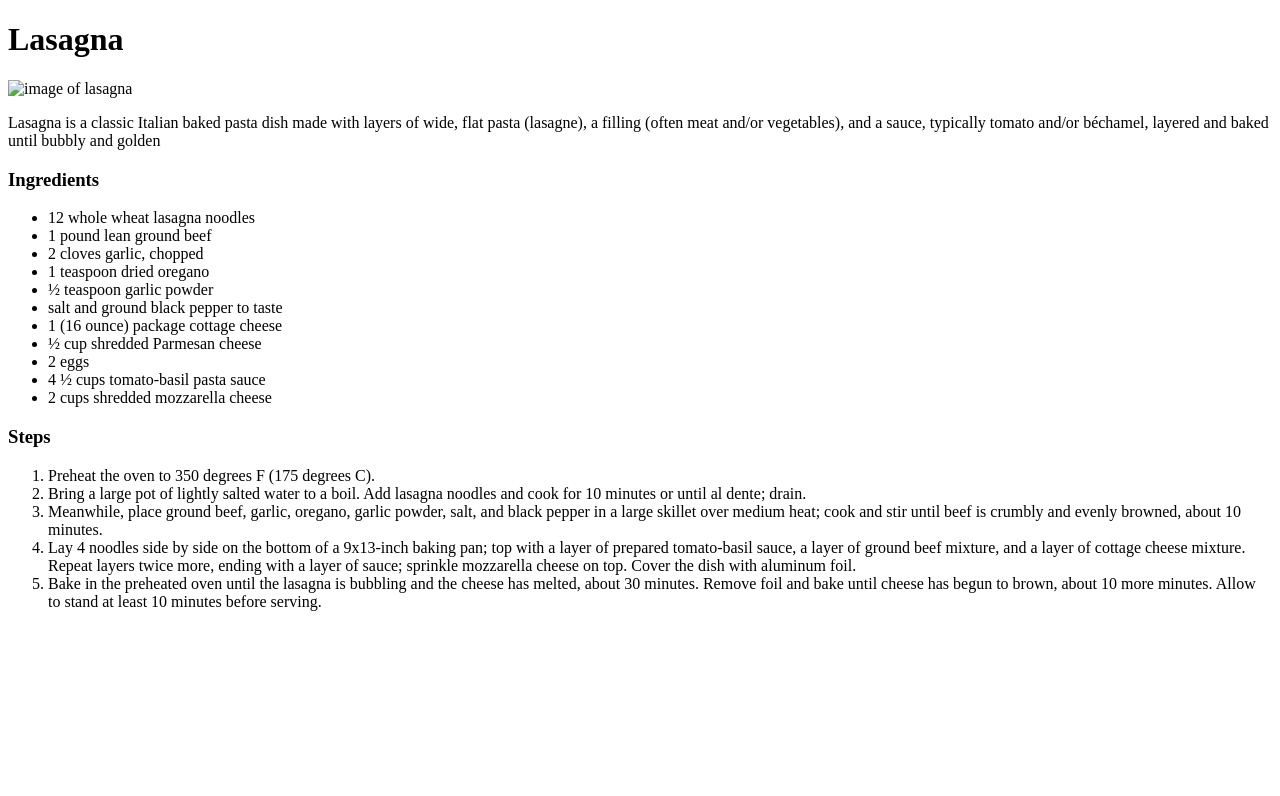
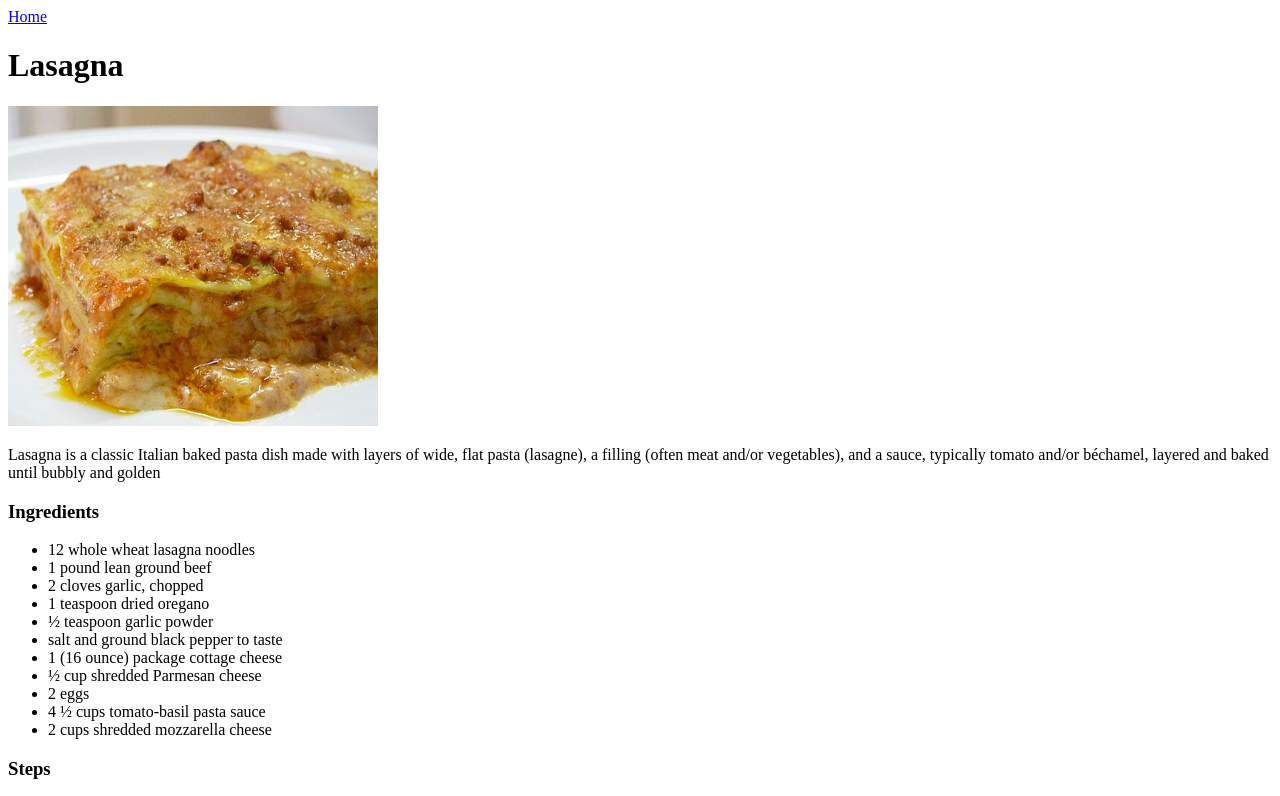
Before and after one commit to vignesh-py/odin-recipes, a plain HTML site: page recipes/lasagna.html in a window 1280 px wide. Shown: the top 796 px of the page. Drawn offline with Linux system fonts and the light colour scheme.

Commit message:
Add home page link

```diff
--- a/recipes/lasagna.html
+++ b/recipes/lasagna.html
@@ -6,8 +6,9 @@
     <title>lasagna</title>
 </head>
   <body>
+    <a href="../index.html">Home</a>
     <h1>Lasagna</h1>
-    <img src="../lasagna.jpg" width="370" height="320" alt="image of lasagna">
+    <img src="../images/lasagna.jpg" width="370" height="320" alt="image of lasagna">
     <p>Lasagna is a classic Italian baked pasta dish made with layers of wide, flat pasta (lasagne), a filling (often meat and/or vegetables),
         and a sauce, typically tomato and/or béchamel, layered and baked until bubbly and golden</p>
 
```
